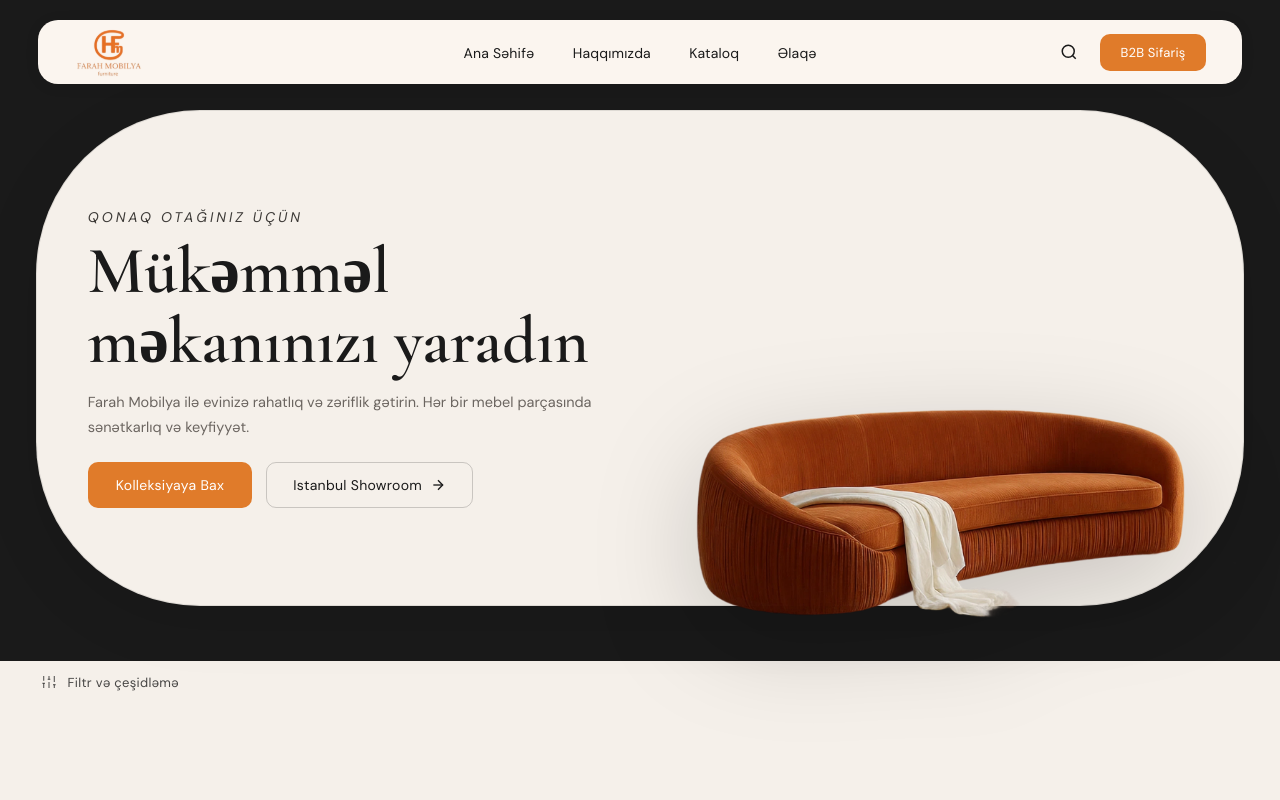
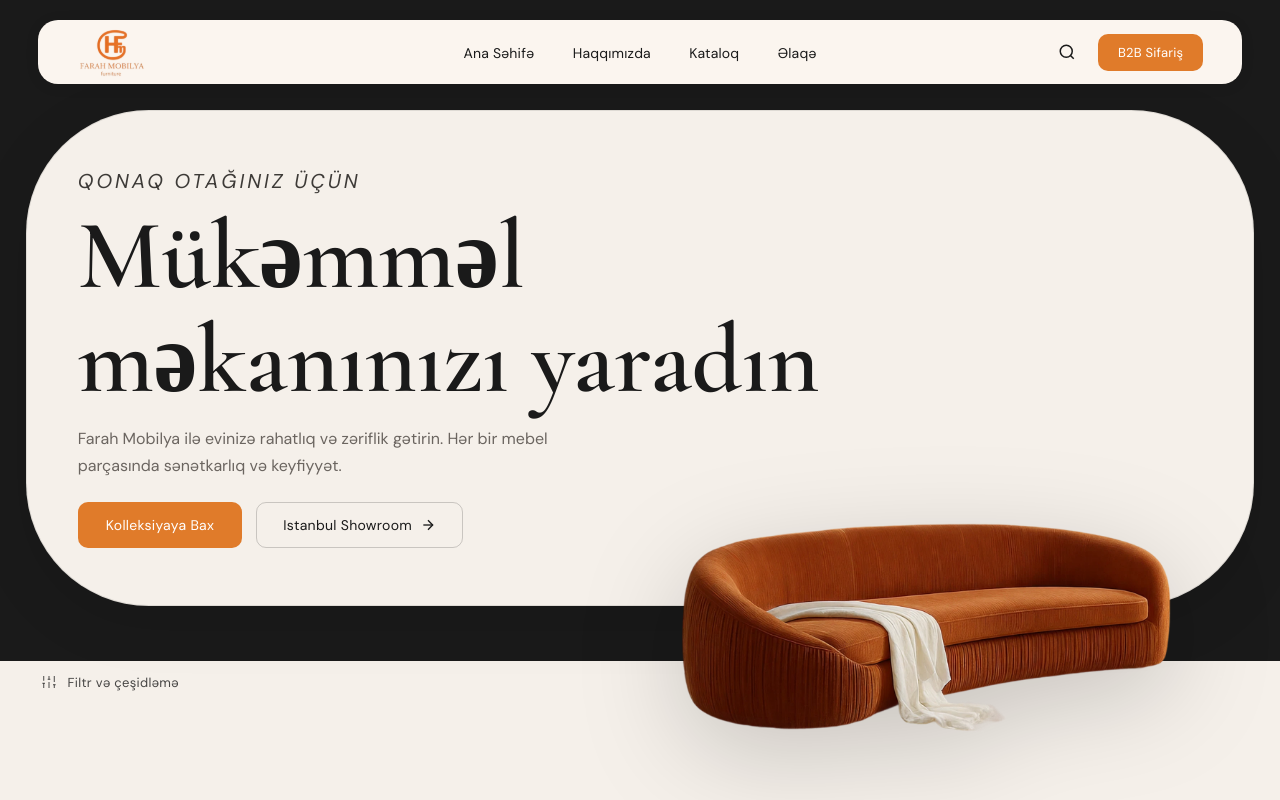
Before and after one commit to AliMukhtarli/FARAH, a React (Vite) app: page /catalog in a window 1280 px wide. Shown: the top 800 px of the page. Built offline with nearby package versions, Linux system fonts and the light colour scheme.

Commit message:
developing, but im getting tired of it

```diff
--- a/src/CatalogPage.jsx
+++ b/src/CatalogPage.jsx
@@ -34,7 +34,7 @@ export default function CatalogPage() {
               <p className="catalog-eyebrow">QONAQ OTAĞINIZ ÜÇÜN</p>
               <h1 className="catalog-title">
                 Mükəmməl <br />
-                məkanınızı yaradın
+                məkanınızı&nbsp;yaradın
               </h1>
               <p className="catalog-desc">
                 Farah Mobilya ilə evinizə rahatlıq və zəriflik gətirin. Hər bir mebel
--- a/src/main.css
+++ b/src/main.css
@@ -44,6 +44,8 @@ html {
 } */
 
 body {
+  margin: 0;
+  padding: 0;
   font-family: 'DM Sans', sans-serif;
   background-color: var(--cream);
   color: var(--charcoal);
@@ -53,29 +55,48 @@ body {
 /* ─── CATALOG PAGE ─── */
 .catalog-page {
   min-height: 100vh;
+  position: relative;
+  background: var(--cream);
+}
+
+.catalog-page::before {
+  content: "";
+  position: absolute;
+  top: 0;
+  left: 0;
+  right: 0;
+  height: calc(var(--nav-height) + 36px + 680px);
   background: #1A1A1A;
+  z-index: 0;
+}
+
+.catalog-page > * {
+  position: relative;
+  z-index: 1;
 }
 
 .catalog-main {
   padding-top: calc(var(--nav-height) + 36px);
   padding-bottom: calc(var(--nav-height) + 36px);
+
+}
+
+.catalog-hero {
   background: #1A1A1A;
-}
-
-.catalog-hero {
+  width: 100%;
+  padding: 10px 0 10px;
+  margin-bottom: 45px;
+  position: relative;
+}
+
+.catalog-hero-card {
   width: min(1600px, 96%);
   margin-inline: auto;
-  /* Black background must end exactly at the filter row */
-  padding: 10px 10px 10px;
-  margin-bottom: 45px;
-  position: relative;
-}
-
-.catalog-hero-card {
+
   position: relative;
   background: var(--cream);
   min-height: clamp(420px, 62vh, 560px);
-  border-radius: 164px;
+  border-radius: 123px;
   overflow: hidden;
   display: grid;
   grid-template-columns: 1.05fr 0.95fr;
@@ -84,7 +105,6 @@ body {
   box-shadow: 0 16px 60px rgba(0, 0, 0, 0.10);
   border: 1px solid rgba(26, 26, 26, 0.10);
 }
-
 .catalog-cream {
   width: 100vw;
   margin-left: calc(50% - 50vw);
@@ -108,7 +128,8 @@ body {
 .catalog-eyebrow {
   font-family: 'DM Sans', sans-serif;
   font-style: italic;
-  font-size: 14px;
+  font-size: 20px;
+  font-weight: 565;
   letter-spacing: 3px;
   color: rgba(28, 26, 23, 0.85);
   margin-bottom: 10px;
@@ -116,7 +137,7 @@ body {
 
 .catalog-title {
   font-family: 'Cormorant Garamond', serif;
-  font-size: clamp(44px, 5.2vw, 72px);
+  font-size: clamp(65px, 7.7vw, 107px);
   line-height: 1.05;
   font-weight: 600;
   color: var(--charcoal);
@@ -124,7 +145,8 @@ body {
 }
 
 .catalog-desc {
-  font-size: 14.5px;
+  font-size: 16px;
+  font-weight: 400;
   line-height: 1.7;
   color: var(--text-muted);
   max-width: 520px;
@@ -146,6 +168,7 @@ body {
   height: auto;
   object-fit: contain;
   pointer-events: none;
+  transform: translate(-40px, 114px);
   filter: drop-shadow(0 26px 50px rgba(0, 0, 0, 0.18));
   z-index: 3;
 }
@@ -223,7 +246,6 @@ body {
     grid-template-columns: 1fr;
     padding: 26px;
   }
-  .catalog-hero-card { border-radius: 34px; }
 
   .catalog-hero-sofa {
     position: relative;
@@ -245,11 +267,11 @@ img {
 /* ─── NAV ─── */
 .nav-sticky {
   position: fixed;
-  top: 0;
+  top: 20px;
   left: 0;
   right: 0;
   z-index: 100;
-  padding: 20px clamp(16px, 3vw, 48px) 0;
+  padding: 0 clamp(16px, 3vw, 48px);
   pointer-events: none;
 }
 
@@ -262,7 +284,7 @@ img {
   display: flex;
   align-items: center;
   justify-content: space-between;
-  padding: 0 clamp(20px, 3vw, 36px);
+  padding: 0 clamp(16px, 3vw, 48px);
   box-shadow: 0 2px 16px rgba(0, 0, 0, 0.06);
 }
 
```
